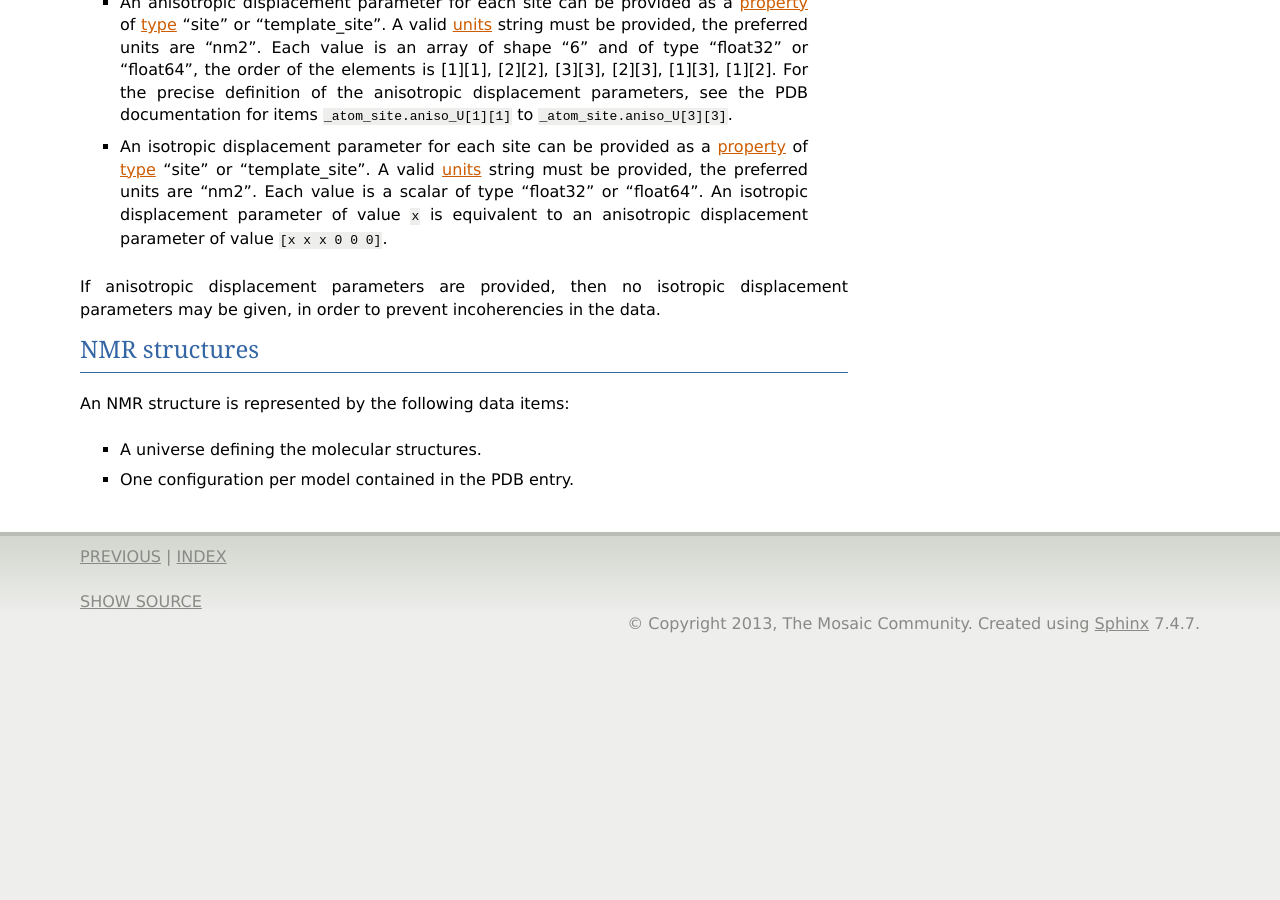
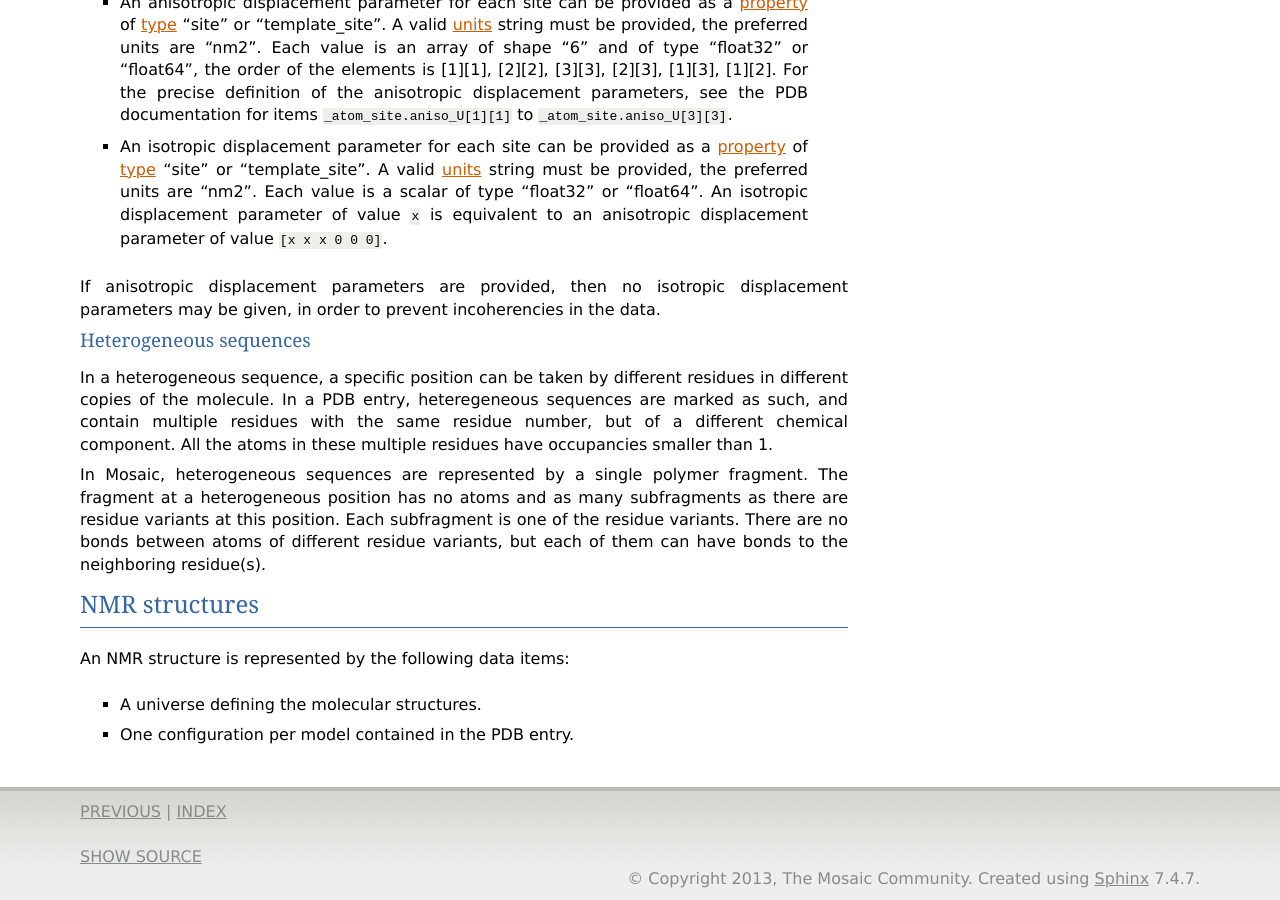
Before and after one commit to mosaic-data-model/mosaic-specification, a Sphinx documentation site: the page built from doc/source/pdb_convention.rst, in a window 1280 px wide and 900 px high, scrolled down 768 px. Built offline with Sphinx 7.4.7, drawn with Linux system fonts in a browser that asks for light colours; before the commit the page ends 1413 px from its top, so only the background shows below that.

Commit message:
Add heterogeneous sequences to the PDB convention

```diff
--- a/doc/source/pdb_convention.rst
+++ b/doc/source/pdb_convention.rst
@@ -76,6 +76,24 @@ displacement parameters may be given, in order to prevent
 incoherencies in the data.
 
 
+Heterogeneous sequences
+~~~~~~~~~~~~~~~~~~~~~~~
+
+In a heterogeneous sequence, a specific position can be taken by
+different residues in different copies of the molecule. In a PDB
+entry, heteregeneous sequences are marked as such, and contain
+multiple residues with the same residue number, but of a different
+chemical component. All the atoms in these multiple residues have
+occupancies smaller than 1.
+
+In Mosaic, heterogeneous sequences are represented by a single polymer
+fragment. The fragment at a heterogeneous position has no atoms and as
+many subfragments as there are residue variants at this position. Each
+subfragment is one of the residue variants. There are no bonds between
+atoms of different residue variants, but each of them can have bonds
+to the neighboring residue(s).
+
+
 .. index::
    single: NMR structures
 
```
